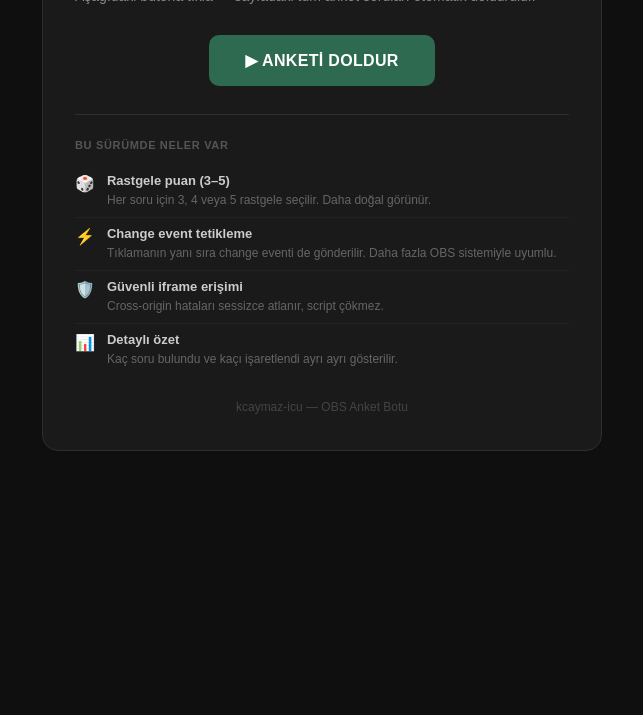
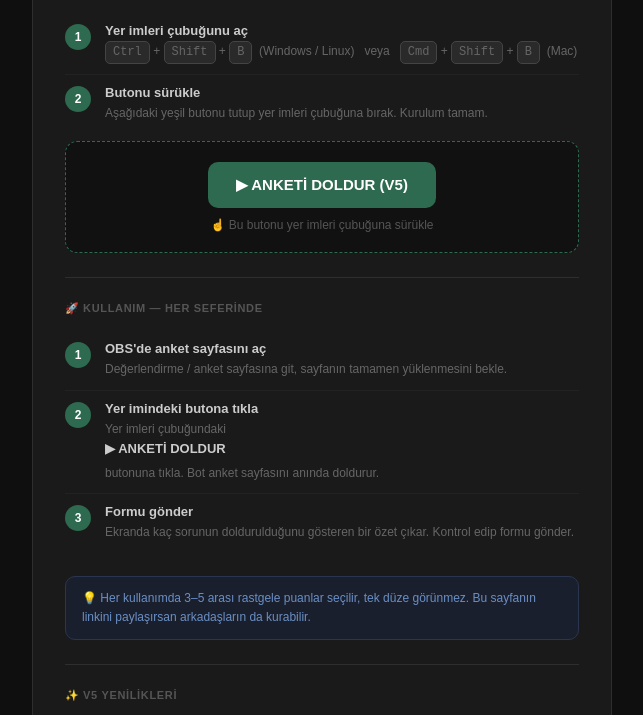
Before and after one commit to kcaymaz-icu/survey_bot, a plain HTML site: page index.html in a window 1280 px wide. Shown: the part 232-947 px from the top of the page, without its empty margins (318-961 px from the left). Before the commit the page ends 800 px from the top, so only its background shows below. Drawn offline with Linux system fonts and the light colour scheme.

Commit message:
Refactor index.html for layout and functionality improvements
Updated styles and structure for better layout and usability. Improved button functionality and added new features for user interaction.

```diff
--- a/index.html
+++ b/index.html
@@ -5,11 +5,7 @@
     <meta name="viewport" content="width=device-width, initial-scale=1.0">
     <title>OBS Anket Botu V5.0</title>
     <style>
-        * {
-            margin: 0;
-            padding: 0;
-            box-sizing: border-box;
-        }
+        * { margin: 0; padding: 0; box-sizing: border-box; }
 
         body {
             font-family: sans-serif;
@@ -23,16 +19,12 @@
         }
 
         .container {
-            max-width: 560px;
+            max-width: 580px;
             width: 100%;
             background: #1a1a1a;
             border: 1px solid #2e2e2e;
             border-radius: 16px;
             padding: 36px 32px;
-        }
-
-        .header {
-            margin-bottom: 28px;
         }
 
         .version-badge {
@@ -48,84 +40,110 @@
             letter-spacing: 0.04em;
         }
 
-        h1 {
-            font-size: 22px;
-            font-weight: 700;
-            color: #ffffff;
-            margin-bottom: 6px;
-        }
+        h1 { font-size: 22px; font-weight: 700; color: #fff; margin-bottom: 6px; }
+        .subtitle { font-size: 14px; color: #888; line-height: 1.5; margin-bottom: 28px; }
 
-        .subtitle {
-            font-size: 14px;
-            color: #888;
-            line-height: 1.5;
-        }
+        .divider { border: none; border-top: 1px solid #2e2e2e; margin: 24px 0; }
 
-        .btn-wrap {
-            margin: 28px 0;
-            text-align: center;
-        }
-
-        .main-btn {
-            display: inline-block;
-            padding: 16px 36px;
-            font-size: 16px;
-            font-weight: 700;
-            background: #2d6a4f;
-            color: #ffffff;
-            border: none;
-            border-radius: 10px;
-            cursor: pointer;
-            transition: background 0.15s, transform 0.1s;
-            letter-spacing: 0.02em;
-        }
-
-        .main-btn:hover {
-            background: #1b4332;
-            transform: scale(1.03);
-        }
-
-        .main-btn:active {
-            transform: scale(0.98);
-        }
-
-        .result-box {
-            display: none;
-            margin-top: 16px;
-            background: #1a2e1a;
-            border: 1px solid #2d6a4f;
-            border-radius: 10px;
-            padding: 14px 18px;
-            font-size: 14px;
-            color: #4caf7d;
-            text-align: center;
-        }
-
-        .result-box.error {
-            background: #2e1a1a;
-            border-color: #6a2d2d;
-            color: #cf6679;
-        }
-
-        .divider {
-            border: none;
-            border-top: 1px solid #2e2e2e;
-            margin: 24px 0;
-        }
-
-        .features {
-            margin-bottom: 24px;
-        }
-
-        .features-title {
+        .section-title {
             font-size: 11px;
             font-weight: 600;
             color: #555;
             text-transform: uppercase;
             letter-spacing: 0.06em;
-            margin-bottom: 14px;
+            margin-bottom: 16px;
         }
 
+        /* BOOKMARKLET BUTTON */
+        .bm-wrap {
+            background: #111;
+            border: 1px dashed #2d6a4f;
+            border-radius: 12px;
+            padding: 20px;
+            text-align: center;
+            margin-bottom: 10px;
+        }
+
+        .bm-btn {
+            display: inline-block;
+            padding: 14px 28px;
+            font-size: 15px;
+            font-weight: 700;
+            background: #2d6a4f;
+            color: #fff;
+            border-radius: 10px;
+            text-decoration: none;
+            cursor: move;
+            user-select: none;
+            transition: background 0.15s;
+        }
+        .bm-btn:hover { background: #1b4332; }
+
+        .bm-hint {
+            font-size: 12px;
+            color: #555;
+            margin-top: 10px;
+        }
+
+        /* STEPS */
+        .steps { margin-bottom: 8px; }
+
+        .step {
+            display: flex;
+            gap: 14px;
+            align-items: flex-start;
+            padding: 10px 0;
+            border-bottom: 1px solid #222;
+        }
+        .step:last-child { border-bottom: none; }
+
+        .step-num {
+            width: 26px;
+            height: 26px;
+            border-radius: 50%;
+            background: #2d6a4f;
+            color: #fff;
+            font-size: 12px;
+            font-weight: 700;
+            display: flex;
+            align-items: center;
+            justify-content: center;
+            flex-shrink: 0;
+            margin-top: 1px;
+        }
+
+        .step-body strong {
+            display: block;
+            font-size: 13px;
+            font-weight: 600;
+            color: #ccc;
+            margin-bottom: 3px;
+        }
+        .step-body span { font-size: 12px; color: #666; line-height: 1.6; }
+
+        .kbd {
+            display: inline-block;
+            background: #2a2a2a;
+            border: 1px solid #444;
+            border-radius: 5px;
+            padding: 1px 7px;
+            font-size: 11px;
+            font-family: monospace;
+            color: #bbb;
+        }
+
+        .tip-box {
+            background: #1a1f2e;
+            border: 1px solid #2a3550;
+            border-radius: 10px;
+            padding: 12px 16px;
+            font-size: 12px;
+            color: #6a8fc4;
+            line-height: 1.6;
+            margin-bottom: 24px;
+        }
+
+        /* FEATURES */
         .feature {
             display: flex;
             gap: 12px;
@@ -133,58 +151,93 @@
             padding: 8px 0;
             border-bottom: 1px solid #222;
         }
+        .feature:last-child { border-bottom: none; }
+        .feature-icon { font-size: 16px; margin-top: 1px; flex-shrink: 0; }
+        .feature-text strong { display: block; font-size: 13px; font-weight: 600; color: #ccc; margin-bottom: 2px; }
+        .feature-text span { font-size: 12px; color: #666; line-height: 1.5; }
 
-        .feature:last-child {
-            border-bottom: none;
-        }
-
-        .feature-icon {
-            font-size: 16px;
-            margin-top: 1px;
-            flex-shrink: 0;
-        }
-
-        .feature-text strong {
-            display: block;
-            font-size: 13px;
-            font-weight: 600;
-            color: #ccc;
-            margin-bottom: 2px;
-        }
-
-        .feature-text span {
-            font-size: 12px;
-            color: #666;
-            line-height: 1.5;
-        }
-
-        .footer {
-            font-size: 12px;
-            color: #444;
-            text-align: center;
-        }
+        .footer { font-size: 12px; color: #444; text-align: center; }
     </style>
 </head>
 <body>
     <div class="container">
-        <div class="header">
-            <div class="version-badge">V5.0</div>
-            <h1>OBS Anket Botu</h1>
-            <p class="subtitle">Aşağıdaki butona tıkla — sayfadaki tüm anket soruları otomatik doldurulur.</p>
+
+        <div class="version-badge">V5.0</div>
+        <h1>OBS Anket Botu</h1>
+        <p class="subtitle">Aşağıdaki yeşil butonu yer imleri çubuğuna sürükle. Artık OBS anket sayfasındayken tek tıkla doldurabilirsin.</p>
+
+        <hr class="divider" style="margin-top:0;">
+
+        <!-- KURULUM -->
+        <div class="section-title">⚙️ Kurulum — bir kez yap, hep hazır</div>
+
+        <div class="steps">
+            <div class="step">
+                <div class="step-num">1</div>
+                <div class="step-body">
+                    <strong>Yer imleri çubuğunu aç</strong>
+                    <span>
+                        <span class="kbd">Ctrl</span> + <span class="kbd">Shift</span> + <span class="kbd">B</span> &nbsp;(Windows / Linux)
+                        &nbsp;&nbsp;veya&nbsp;&nbsp;
+                        <span class="kbd">Cmd</span> + <span class="kbd">Shift</span> + <span class="kbd">B</span> &nbsp;(Mac)
+                    </span>
+                </div>
+            </div>
+
+            <div class="step">
+                <div class="step-num">2</div>
+                <div class="step-body">
+                    <strong>Butonu sürükle</strong>
+                    <span>Aşağıdaki yeşil butonu tutup yer imleri çubuğuna bırak. Kurulum tamam.</span>
+                </div>
+            </div>
         </div>
 
-        <div class="btn-wrap">
-            <button class="main-btn" onclick="runBot()">
-                ▶ ANKETİ DOLDUR
-            </button>
-            <div class="result-box" id="result"></div>
+        <div class="bm-wrap">
+            <a class="bm-btn" id="bm-link" href="#">▶ ANKETİ DOLDUR (V5)</a>
+            <div class="bm-hint">☝️ Bu butonu yer imleri çubuğuna sürükle</div>
         </div>
 
         <hr class="divider">
 
-        <div class="features">
-            <div class="features-title">Bu sürümde neler var</div>
+        <!-- KULLANIM -->
+        <div class="section-title">🚀 Kullanım — her seferinde</div>
 
+        <div class="steps" style="margin-bottom:24px;">
+            <div class="step">
+                <div class="step-num">1</div>
+                <div class="step-body">
+                    <strong>OBS'de anket sayfasını aç</strong>
+                    <span>Değerlendirme / anket sayfasına git, sayfanın tamamen yüklenmesini bekle.</span>
+                </div>
+            </div>
+
+            <div class="step">
+                <div class="step-num">2</div>
+                <div class="step-body">
+                    <strong>Yer imindeki butona tıkla</strong>
+                    <span>Yer imleri çubuğundaki <strong>▶ ANKETİ DOLDUR</strong> butonuna tıkla. Bot anket sayfasını anında doldurur.</span>
+                </div>
+            </div>
+
+            <div class="step">
+                <div class="step-num">3</div>
+                <div class="step-body">
+                    <strong>Formu gönder</strong>
+                    <span>Ekranda kaç sorunun doldurulduğunu gösteren bir özet çıkar. Kontrol edip formu gönder.</span>
+                </div>
+            </div>
+        </div>
+
+        <div class="tip-box">
+            💡 Her kullanımda 3–5 arası rastgele puanlar seçilir, tek düze görünmez. Bu sayfanın linkini paylaşırsan arkadaşların da kurabilir.
+        </div>
+
+        <hr class="divider">
+
+        <!-- FEATURES -->
+        <div class="section-title">✨ V5 yenilikleri</div>
+        <div style="margin-bottom:24px;">
             <div class="feature">
                 <span class="feature-icon">🎲</span>
                 <div class="feature-text">
@@ -192,7 +245,6 @@
                     <span>Her soru için 3, 4 veya 5 rastgele seçilir. Daha doğal görünür.</span>
                 </div>
             </div>
-
             <div class="feature">
                 <span class="feature-icon">⚡</span>
                 <div class="feature-text">
@@ -200,7 +252,6 @@
                     <span>Tıklamanın yanı sıra change eventi de gönderilir. Daha fazla OBS sistemiyle uyumlu.</span>
                 </div>
             </div>
-
             <div class="feature">
                 <span class="feature-icon">🛡️</span>
                 <div class="feature-text">
@@ -208,7 +259,6 @@
                     <span>Cross-origin hataları sessizce atlanır, script çökmez.</span>
                 </div>
             </div>
-
             <div class="feature">
                 <span class="feature-icon">📊</span>
                 <div class="feature-text">
@@ -218,80 +268,13 @@
             </div>
         </div>
 
-        <div class="footer">
-            kcaymaz-icu &mdash; OBS Anket Botu
-        </div>
+        <hr class="divider">
+        <div class="footer">kcaymaz-icu &mdash; OBS Anket Botu V5.0</div>
     </div>
 
     <script>
-        function runBot() {
-            var total = 0;
-            var found = 0;
-
-            function rand35() {
-                return Math.floor(Math.random() * 3) + 3;
-            }
-
-            function fill(doc) {
-                var processed = new Set();
-                var radios = doc.querySelectorAll('input[type="radio"]');
-
-                radios.forEach(function(radio) {
-                    if (!processed.has(radio.name)) {
-                        var group = Array.from(
-                            doc.querySelectorAll('input[type="radio"][name="' + radio.name + '"]')
-                        );
-                        found++;
-
-                        var score = rand35();
-
-                        var target = group.find(function(i) {
-                            return i.value == score || i.id.includes(score);
-                        });
-
-                        if (!target) {
-                            target = group.find(function(i) {
-                                return parseInt(i.value) >= 3;
-                            });
-                        }
-
-                        if (!target) {
-                            target = group[Math.floor(Math.random() * group.length)];
-                        }
-
-                        if (target) {
-                            target.click();
-                            target.dispatchEvent(new Event('change', { bubbles: true }));
-                            processed.add(radio.name);
-                            total++;
-                        }
-                    }
-                });
-            }
-
-            try {
-                fill(document);
-            } catch(e) {}
-
-            document.querySelectorAll('iframe').forEach(function(frame) {
-                try {
-                    fill(frame.contentDocument || frame.contentWindow.document);
-                } catch(e) {}
-            });
-
-            var resultEl = document.getElementById('result');
-            resultEl.style.display = 'block';
-
-            if (total > 0) {
-                resultEl.className = 'result-box';
-                resultEl.innerHTML =
-                    '✅ Tamamlandı! &nbsp;|&nbsp; Bulunan soru: <strong>' + found +
-                    '</strong> &nbsp;|&nbsp; İşaretlenen: <strong>' + total + '</strong>';
-            } else {
-                resultEl.className = 'result-box error';
-                resultEl.innerHTML = '⚠️ Hiç soru bulunamadı. Anket sayfasında olduğundan emin ol.';
-            }
-        }
+        var code = '(function(){var t=0,found=0;function rand35(){return Math.floor(Math.random()*3)+3;}function fill(d){var p=new Set();d.querySelectorAll(\'input[type="radio"]\').forEach(function(r){if(!p.has(r.name)){var g=Array.from(d.querySelectorAll(\'input[type="radio"][name="\'+r.name+\'"]\'));found++;var s=rand35();var target=g.find(function(i){return i.value==s||i.id.includes(s);});if(!target)target=g.find(function(i){return parseInt(i.value)>=3;});if(!target)target=g[Math.floor(Math.random()*g.length)];if(target){target.click();target.dispatchEvent(new Event("change",{bubbles:true}));p.add(r.name);t++;}}});}try{fill(document);}catch(e){}document.querySelectorAll("iframe").forEach(function(f){try{fill(f.contentDocument||f.contentWindow.document);}catch(e){}});alert("OBS Anket Botu V5\n\nBulunan soru: "+found+"\nIsaretlenen: "+t+"\n\nRastgele puanlar (3-5) secildi.");})()';
+        document.getElementById('bm-link').href = 'javascript:' + code;
     </script>
 </body>
 </html>
```
